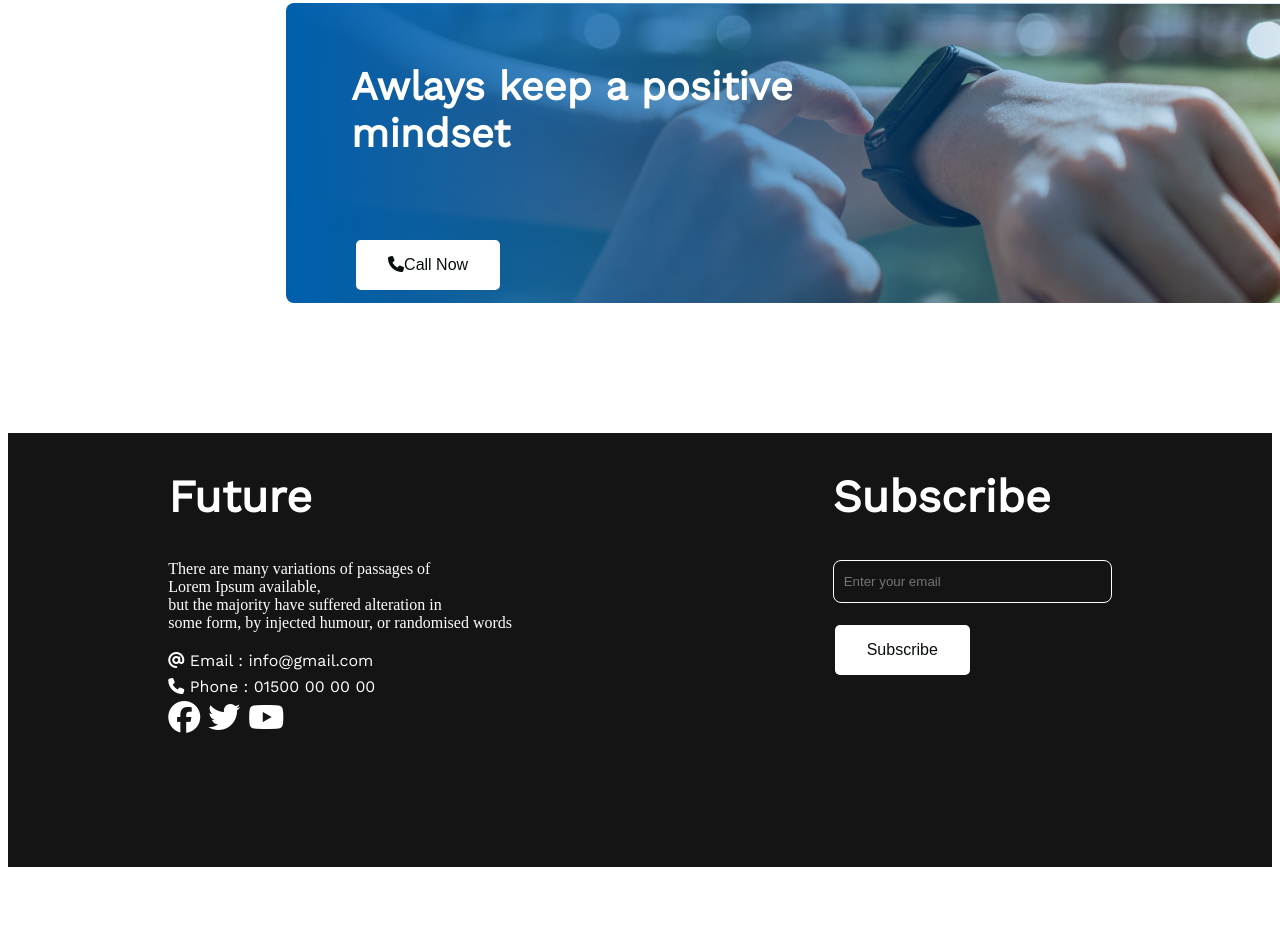
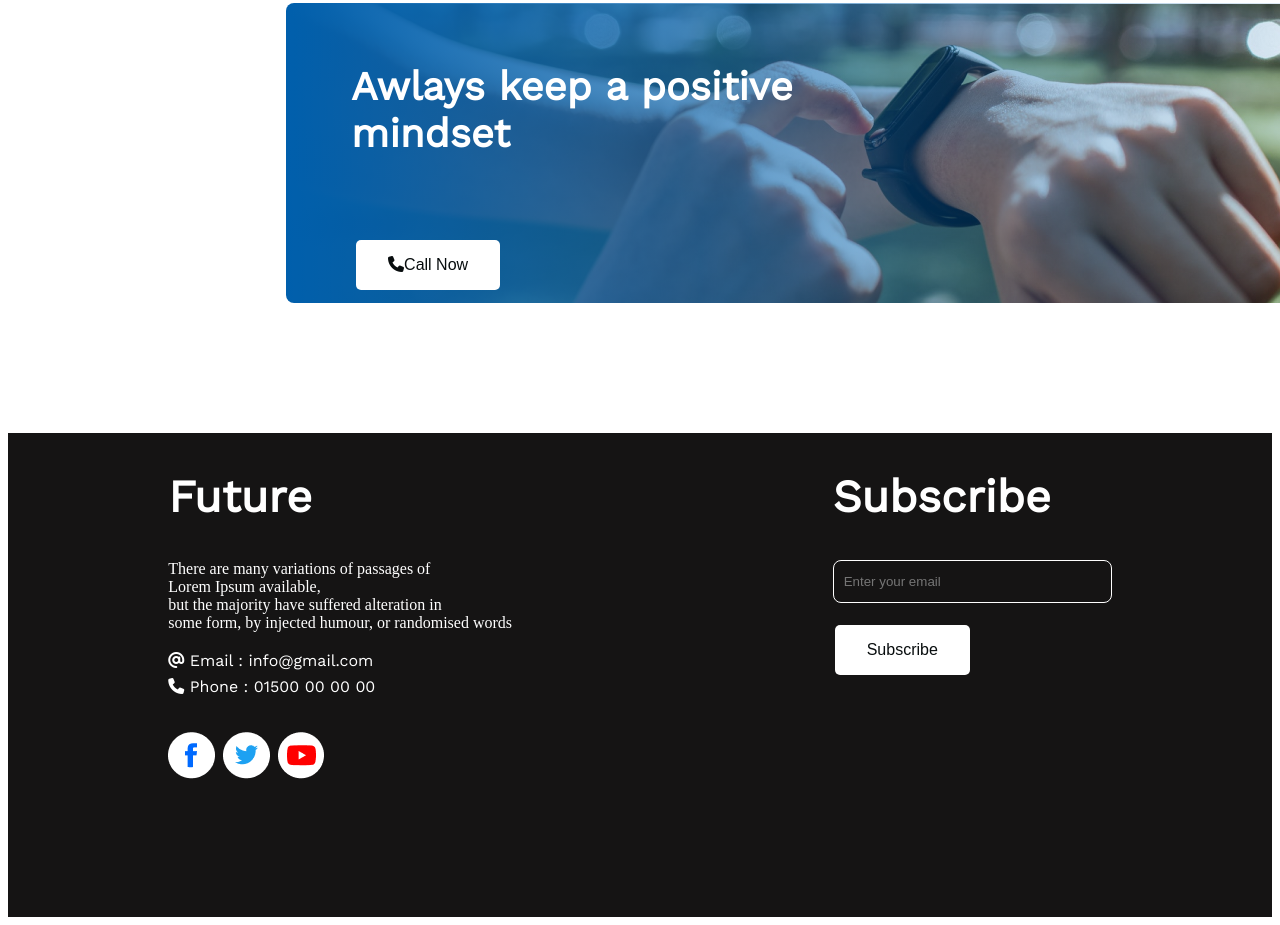
Before and after one commit to RedowanSajeeb/new-year-new-me23, a plain HTML site: page index.html in a window 1280 px wide. Shown: the part 3478-4403 px from the top of the page. Before the commit the page ends 4353 px from the top, so only its background shows below. Drawn offline with nearby package versions, Linux system fonts and the light colour scheme.

Commit message:
icon-cng

```diff
--- a/index.html
+++ b/index.html
@@ -150,9 +150,12 @@
         </small>
         <!-- icone -->
         <div class="icons-footer">
-            <i class="fa-brands fa-facebook"></i>
+            <!-- <i class="fa-brands fa-facebook"></i>
             <i class="fa-brands fa-twitter"></i>
-            <i class="fa-brands fa-youtube"></i>
+            <i class="fa-brands fa-youtube"></i> -->
+            <img src="imgsf/icons/fb.png" alt="icon-fb">
+            <img src="imgsf/icons/twitter.png" alt="icon-fb">
+            <img src="imgsf/icons/youtube.png" alt="icon">
         </div>
     </di>
     <di>
--- a/stylef/style.css
+++ b/stylef/style.css
@@ -257,6 +257,8 @@ input{
 }
 .icons-footer{
     font-size: 2em;
+    padding-top: 32px;
+
 
 }
 
```
